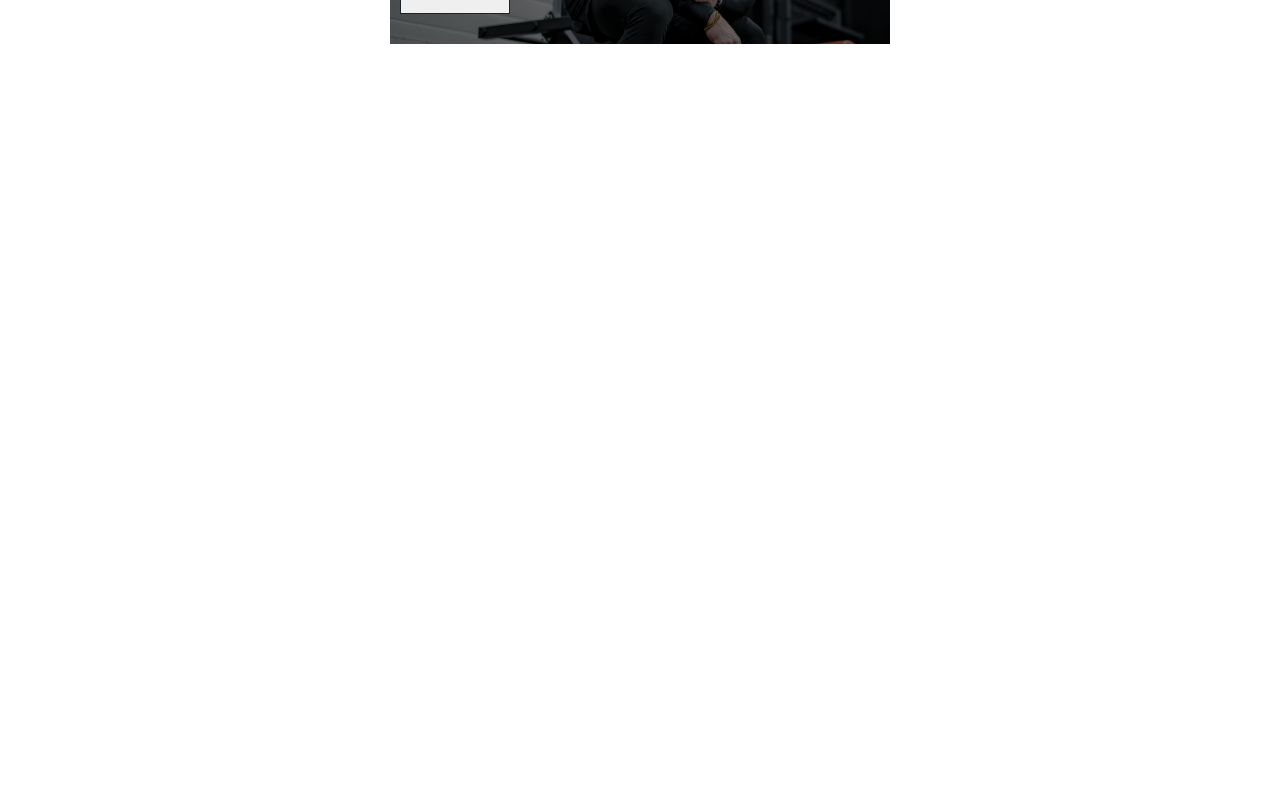
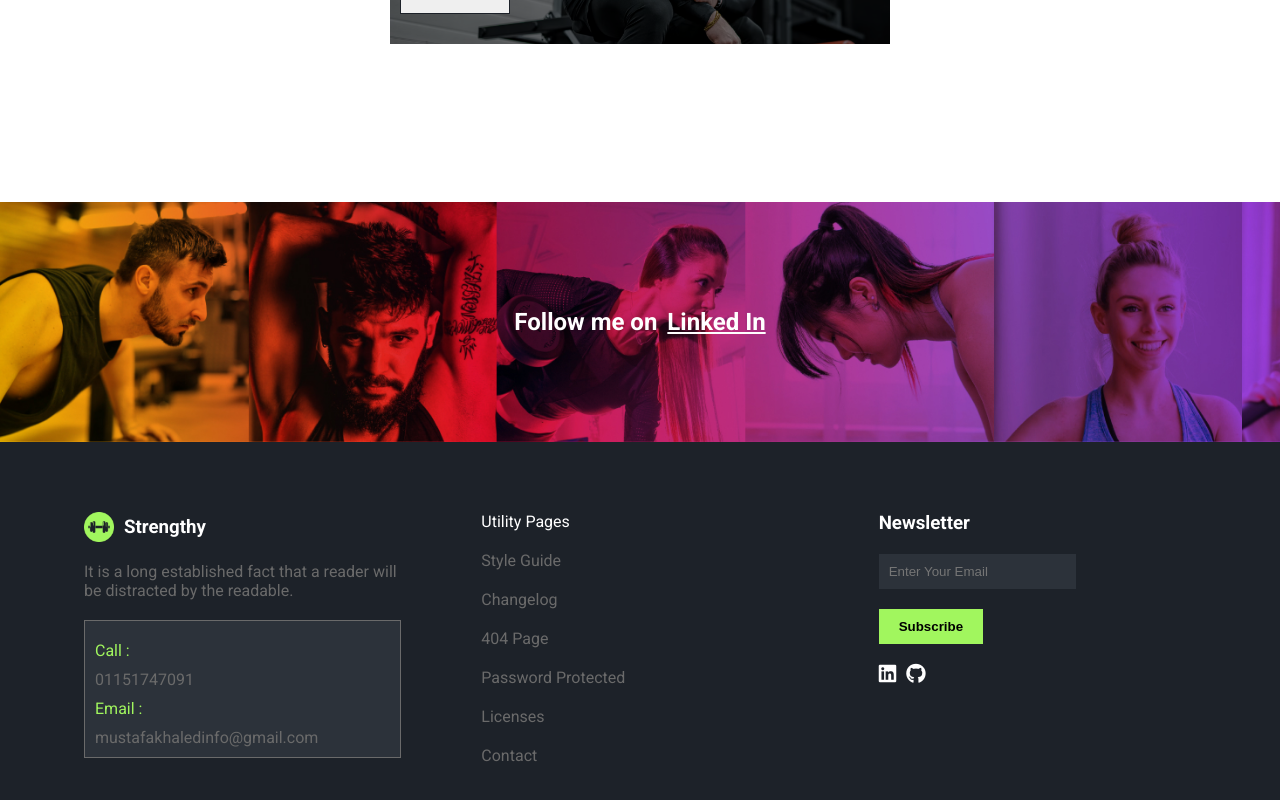
Before and after one commit to mustafa-khaled/Fitness-Website, a React (Create React App) app: page / in a window 1280 px wide. Shown: the part 6055-6855 px from the top of the page. Before the commit the page ends 6257 px from the top, so only its background shows below. Built offline with nearby package versions, Linux system fonts and the light colour scheme.

Commit message:
finish the home page and the footer

```diff
--- a/src/App.js
+++ b/src/App.js
@@ -2,6 +2,7 @@ import { Route, Routes } from "react-router";
 
 import Header from "./components/header/Header";
 import Home from "./components/home/Home.jsx";
+import Footer from "./components/footer/Footer";
 
 const App = () => {
   return (
@@ -10,6 +11,7 @@ const App = () => {
       <Routes>
         <Route path="/" element={<Home />} />
       </Routes>
+      <Footer />
     </div>
   );
 };
--- /dev/null
+++ b/src/components/footer/Footer.jsx
@@ -0,0 +1,66 @@
+import styles from "./footer.module.css";
+import logoIcon from "../../assets/Icon.png";
+
+const Footer = () => {
+  return (
+    <div className={styles.footer}>
+      <div className={styles.footer_image}>
+        <h2>
+          Follow me on
+          <a
+            href="https://www.linkedin.com/in/the-mustafa-khaled/"
+            target="_blank">
+            Linked In
+          </a>
+        </h2>
+      </div>
+      <div className={`${styles.footer_content} container `}>
+        <div>
+          <div className={styles.logo_holder}>
+            <img src={logoIcon} alt="Logo Icon" />
+
+            <h3>Strengthy</h3>
+          </div>
+          <p>
+            It is a long established fact that a reader will be distracted by
+            the readable.
+          </p>
+          <div className={styles.info}>
+            <span>Call :</span>
+            <p>01151747091</p>
+            <span>Email :</span>
+            <p>mustafakhaledinfo@gmail.com</p>
+          </div>
+        </div>
+        <div>
+          <ul>
+            <li>Utility Pages</li>
+            <li>Style Guide</li>
+            <li>Changelog</li>
+            <li>404 Page</li>
+            <li>Password Protected</li>
+            <li>Licenses</li>
+            <li>Contact</li>
+          </ul>
+        </div>
+        <div>
+          <h3>Newsletter</h3>
+          <input type="text" placeholder="Enter Your Email" />
+          <button>Subscribe</button>
+          <div className={styles.footer_icons}>
+            <a
+              href="https://www.linkedin.com/in/the-mustafa-khaled/"
+              target="_blank">
+              <i className="fa-brands fa-linkedin"></i>
+            </a>
+            <a href="https://github.com/mustafa-khaled" target="_blank">
+              <i className="fa-brands fa-github"></i>
+            </a>
+          </div>
+        </div>
+      </div>
+    </div>
+  );
+};
+
+export default Footer;
--- /dev/null
+++ b/src/components/footer/footer.module.css
@@ -0,0 +1,115 @@
+.footer {
+  background-color: var(--three);
+  color: var(--four);
+}
+
+.footer_image {
+  background-image: url(../../assets/footer.jpg);
+  background-size: cover;
+  background-repeat: no-repeat;
+  height: 30vh;
+  display: flex;
+  align-items: center;
+  justify-content: center;
+}
+
+.footer_image h2,
+.footer_image a {
+  color: var(--white);
+}
+
+.footer_image a {
+  margin-left: 10px;
+  text-decoration: underline;
+}
+
+.footer_content {
+  padding: 50px 0;
+  display: grid;
+  grid-template-columns: repeat(auto-fill, minmax(340px, 1fr));
+  gap: 40px;
+}
+
+.footer_content > div {
+  padding: 20px;
+}
+
+.footer_content > div:first-of-type img {
+  width: 30px;
+}
+
+.logo_holder {
+  display: flex;
+  align-items: center;
+  gap: 10px;
+  color: var(--white);
+}
+
+.footer_content > div:first-of-type > p {
+  margin: 20px 0;
+}
+
+.info {
+  padding: 10px;
+  border: 1px solid var(--four);
+  background-color: var(--five);
+}
+
+.info span {
+  color: var(--one);
+  display: block;
+  margin: 10px 0;
+}
+
+.footer_content > div:nth-child(2) ul li {
+  margin-bottom: 20px;
+}
+
+.footer_content > div:nth-child(2) ul li:first-of-type {
+  color: var(--white);
+}
+
+.footer_content > div:last-of-type h3 {
+  color: var(--white);
+}
+
+.footer_content > div:last-of-type input {
+  display: block;
+  margin: 20px 0;
+  padding: 10px;
+  background-color: var(--five);
+  border: none;
+  outline: none;
+}
+
+.footer_content > div:last-of-type button {
+  background-color: var(--one);
+  margin-bottom: 20px;
+}
+
+.footer_content > div:last-of-type button:hover {
+  color: var(--white);
+}
+
+.footer_content > div:last-of-type button::before {
+  background-color: var(--three);
+}
+
+.footer_icons i {
+  font-size: 20px;
+  color: var(--white);
+}
+
+.footer_icons i:first-of-type {
+  margin-right: 10px;
+}
+
+.footer_icons i:hover {
+  color: var(--four);
+}
+
+@media (max-width: 380px) {
+  .footer_content {
+    grid-template-columns: repeat(auto-fill, minmax(280px, 1fr));
+  }
+}
```
Also changed, not shown: src/assets/Icon.png (added), src/assets/footer.jpg (added).
